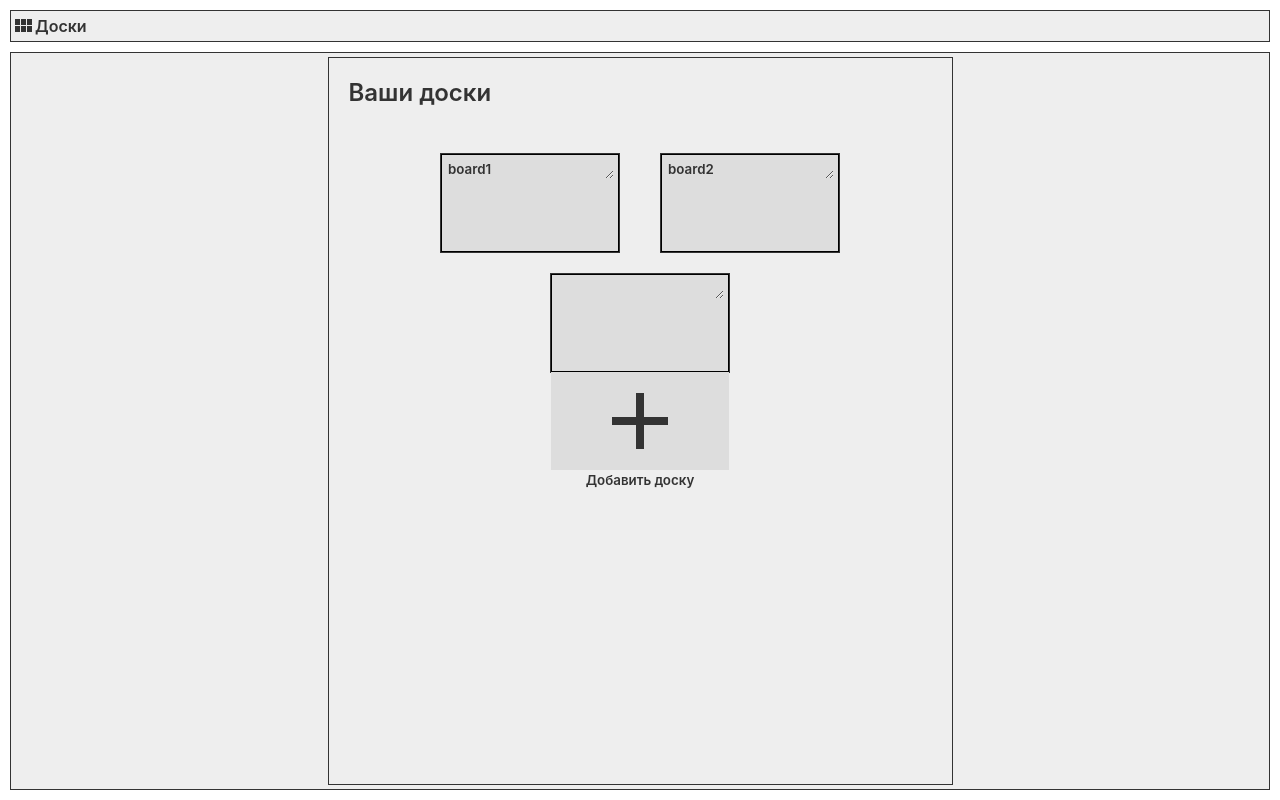
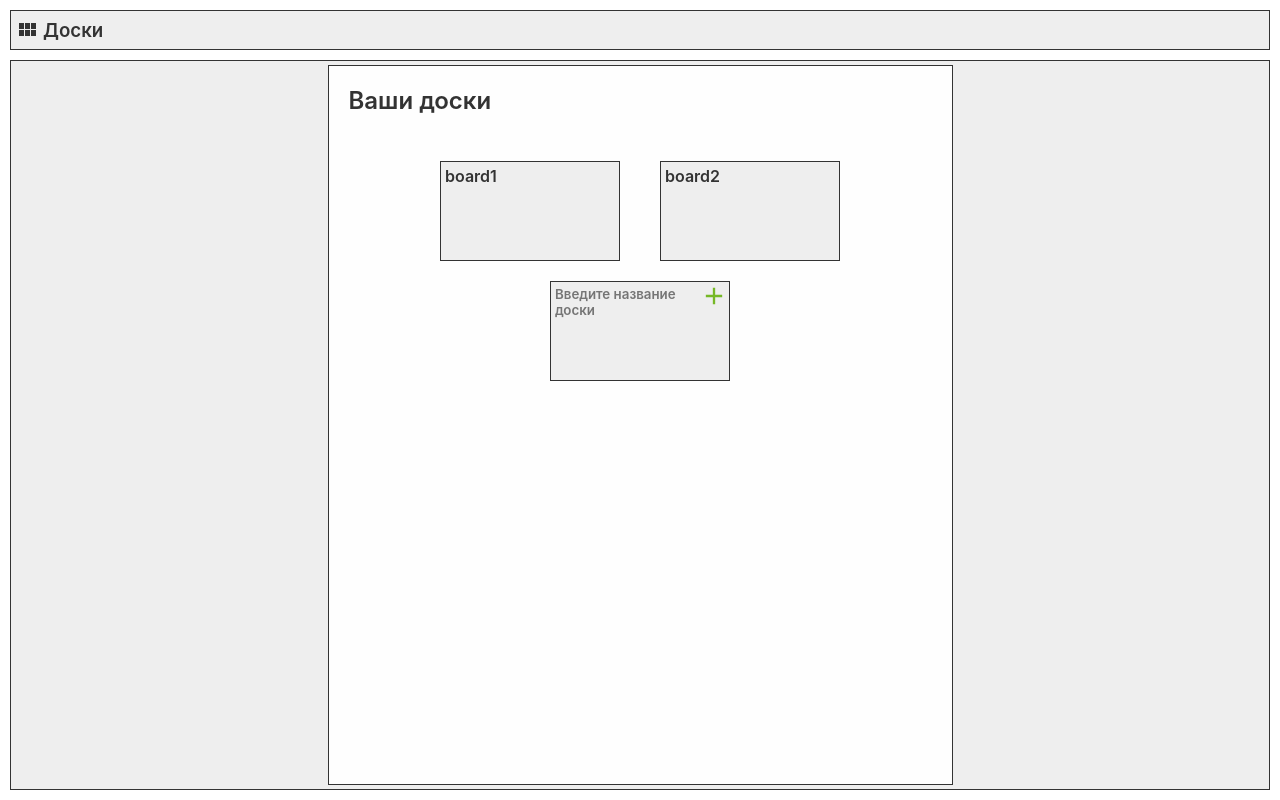
Before and after one commit to vaterpir/ProjectManager, a React app: page /home in a window 1280 px wide. Built offline with nearby package versions, Linux system fonts and the light colour scheme.

Commit message:
add home page, no handle

```diff
--- a/src/components/content/home/home.jsx
+++ b/src/components/content/home/home.jsx
@@ -1,5 +1,5 @@
 /* eslint-disable jsx-a11y/click-events-have-key-events */
-import React, { useState } from 'react';
+import React, { useRef, useState } from 'react';
 import { useSelector } from 'react-redux';
 import { Link } from 'react-router-dom';
 import CloseIcon from '@material-ui/icons/Close';
@@ -9,10 +9,11 @@ import styles from './home.scss';
 
 export const Home = () => {
   const boards = useSelector((state) => state.boards);
-  const [newTitle, setNewTitle] = useState('');
+  const [valueInput, setValueInput] = useState('');
+  const inputElement = useRef(null);
 
-  const changeTitle = (event) => () => {
-    setNewTitle(event.target.value);
+  const editValueInput = () => {
+    setValueInput(inputElement.current.value);
   };
 
   return (
@@ -25,24 +26,24 @@ export const Home = () => {
           {Object.entries(boards).map(([id, content]) => (
             <li className="preview" key={id}>
               <Link to={`/boards/${id}`}>
-                <div className="title">
-                  <TextareaAutosize value={content.title} />
-                </div>
+                <div className="title">{content.title}</div>
               </Link>
               <button type="button" className="delete">
                 <CloseIcon />
               </button>
             </li>
           ))}
-          <li className="preview">
-            <Link to="/home">
-              <div className="title">
-                <TextareaAutosize onChange={changeTitle} value={newTitle} />
-              </div>
-            </Link>
+          <li className="addBoard">
+            <TextareaAutosize
+              type="text"
+              ref={inputElement}
+              value={valueInput}
+              onChange={editValueInput}
+              className="input "
+              placeholder="Введите название доски"
+            />
             <button type="button" className="add">
               <AddIcon />
-              Добавить доску
             </button>
           </li>
         </ul>
--- a/src/components/content/home/home.scss
+++ b/src/components/content/home/home.scss
@@ -5,6 +5,7 @@
   padding: 4px;
 
   .content {
+    background: #fefefe;
     border: 1px solid #333;
     width: 50%;
     display: flex;
@@ -26,6 +27,7 @@
       justify-content: center;
 
       .preview {
+        background: #eee;
         border: 1px solid #333;
         list-style-type: none;
         margin: 10px 20px;
@@ -33,19 +35,11 @@
         height: 100px;
         position: relative;
 
-        * {
+        .title {
+          padding: 4px;
+          border: 0px solid #000;
           width: 100%;
           height: 100%;
-          background: #ddd;
-        }
-
-        .title {
-          padding: 4px;
-          border: 1px solid #000;
-          * {
-            width: 100%;
-            height: 100%;
-          }
         }
 
         .delete {
@@ -81,22 +75,61 @@
         }
       }
       .addBoard {
-        border: 1px solid #333;
         list-style-type: none;
-        margin: 10px 10px;
+        margin: 10px 20px;
         width: 180px;
         height: 100px;
+        position: relative;
+        border: 1px solid #333;
 
-        button {
+        .input {
+          padding: 4px;
+          overflow: hidden;
+          overflow-y: scroll;
+          resize: none;
+          outline: none;
+          background: #eee;
+          color: #333;
+          border: 0px solid #595;
+          min-height: 98px;
+          max-height: 98px;
+          padding-right: 30px;
           width: 100%;
-          height: 100%;
+        }
+        .input:focus {
+          background: #fafafa;
+          color: #333;
         }
 
-        * {
-          fill: #afaeae;
-          stroke: #afaeae;
+        .input::-webkit-scrollbar {
+          width: 0;
         }
-        color: #afaeae;
+
+        .add {
+          //display: none;
+          background: #0000;
+          position: absolute;
+          right: 0;
+          top: 0;
+          height: 30px;
+          width: 30px;
+          margin: 0;
+          padding: 0;
+          border: 0px solid #eee;
+          outline: none;
+
+          * {
+            height: 28px;
+            width: 28px;
+            fill: #76b826;
+          }
+        }
+      }
+
+      .addBoard:hover {
+        .add {
+          display: block;
+        }
       }
     }
   }
--- a/src/components/header/header.jsx
+++ b/src/components/header/header.jsx
@@ -5,11 +5,13 @@ import styles from './header.scss';
 
 export const Header = () => (
   <div className={styles.header}>
-    <Link to="/home">
-      <div className="title">
-        <ViewModuleIcon />
-        Доски
-      </div>
-    </Link>
+    <div className="linkHeder">
+      <Link to="/home">
+        <div className="title">
+          <ViewModuleIcon />
+          <h3>Доски</h3>
+        </div>
+      </Link>
+    </div>
   </div>
 );
--- a/src/components/header/header.scss
+++ b/src/components/header/header.scss
@@ -1,12 +1,25 @@
 .header :global {
   background: #eee;
   border: 1px solid #333;
-
-  .title {
+  .linkHeder {
     display: flex;
     align-items: center;
-    max-width: 100px;
-    height: 30px;
-    color: #333;
+
+    .title {
+      margin: 4px;
+      display: flex;
+      align-items: center;
+      height: 30px;
+      color: #333;
+
+      h3 {
+        margin: 0;
+        padding: 0;
+      }
+
+      * {
+        margin-right: 4px;
+      }
+    }
   }
 }
--- /dev/null
+++ b/src/helpers/addItemInput/index.js
@@ -0,0 +1 @@
+export { AddItemInput } from './addItemInput';
--- /dev/null
+++ b/src/helpers/titleInput/index.js
@@ -0,0 +1 @@
+export { TitleInput } from './titleInput';
```
Also changed, not shown: src/helpers/addItemInput/addItemInput.jsx (added, +34 -0 lines), src/helpers/addItemInput/addItemInput.scss (added, +46 -0 lines), src/helpers/titleInput/titleInput.jsx (added, +115 -0 lines), src/helpers/titleInput/titleInput.scss (added, +101 -0 lines).
